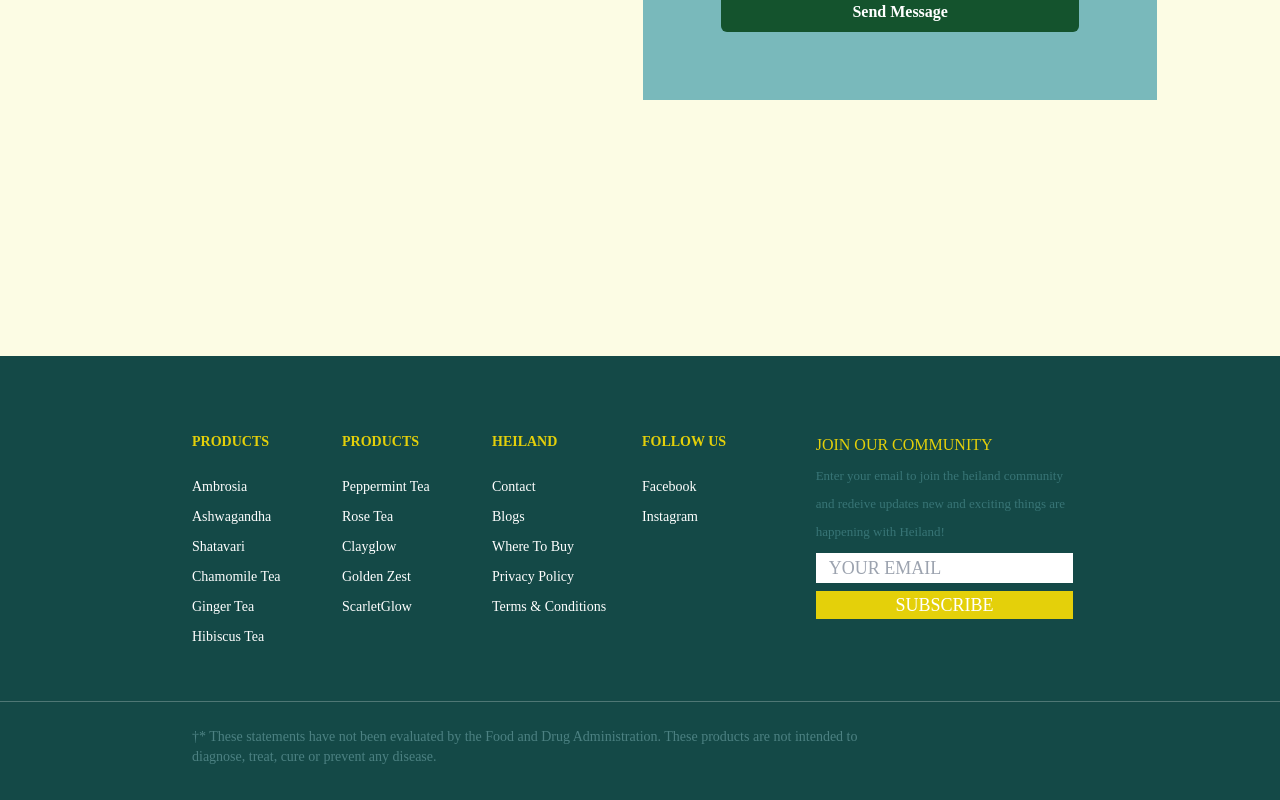
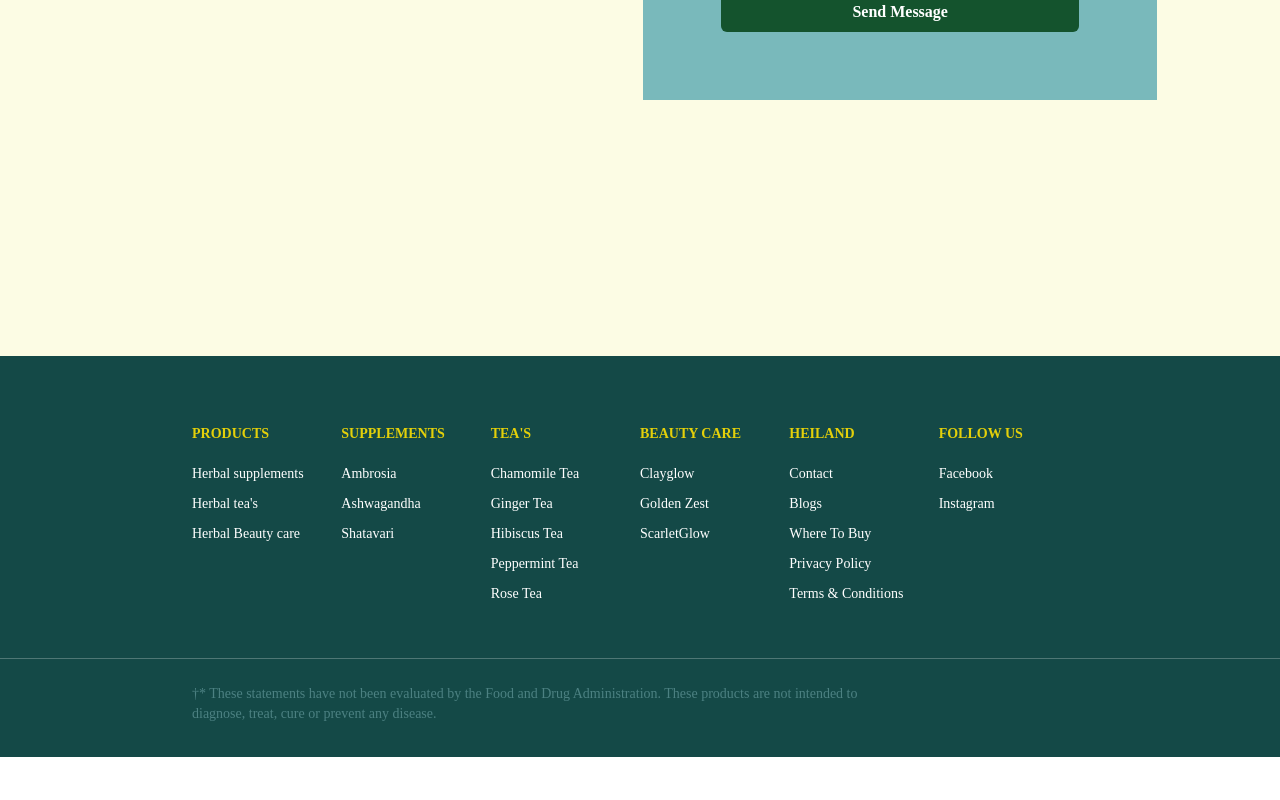
Before and after one commit to AmanPatel2003/Heiland, a React (Create React App) app: page /contact in a window 1280 px wide. Shown: the part 980-1780 px from the top of the page. After the commit the page ends 1737 px from the top, so only its background shows below. Built offline with nearby package versions, Linux system fonts and the light colour scheme.

Commit message:
commit on 25-01-24

```diff
--- a/src/components/Footer.js
+++ b/src/components/Footer.js
@@ -5,20 +5,35 @@
     <>
       <footer className=" h-full w-full text-lg bg-[#144947] ">
         <div className="w-full ">
-          <div className="h-full w-full flex  md:block sm:block xs:block justify-between pt-[70px] pb-[50px] px-[15%] lg:px-[6%] md:px-[15%] sm:px-[15%] xs:px-[10%] xl:px-[15%] ">
+          <div className="h-full w-full flex  md:block sm:block xs:block justify-between pt-[70px] pb-[50px] px-[15%] lg:px-[10%] md:px-[3%] sm:px-[15%] xs:px-[10%] xl:px-[15%] ">
             <div className="h-full w-full flex xl:justify-around">
-              <ul className="flex sm:w-full xs:w-full  sm:block xs:block ">
-                <div className="flex justify-around xs:w-full">
-                  <li
-                    className="w-[170px] lg:w-[150px] md:w-[35%
-                     sm:w-[40%] xs:w-[40%]"
-                  >
-                    <a
-                      href="/"
-                      className="text-[14px] text-[#e4d00a] font-semibold mb-[15%]"
-                    >
+              <ul className="grid grid-cols-2 sm:grid-cols-3 md:grid-cols-6 lg:grid-cols-6 xl:grid-cols-6 2xl:grid-cols-6 w-full ">
+                <li className="">
+                  <h1 className="text-[14px] text-[#e4d00a] font-semibold mb-[8%]">
                     PRODUCTS
+                  </h1>
+                  <ul className="mt-[15px]">
+                    <li>
+                      <a href="/supplement" className="text-white text-[14px]">
+                        Herbal supplements
                       </a>
+                    </li>
+                    <li>
+                      <a href="/tea" className="text-white text-[14px]">
+                        Herbal tea's
+                      </a>
+                    </li>
+                    <li>
+                      <a href="/beauty" className="text-white text-[14px]">
+                        Herbal Beauty care
+                      </a>
+                    </li>
+                  </ul>
+                </li>
+                <li className="">
+                  <h1 className="text-[14px] text-[#e4d00a] font-semibold mb-[8%]">
+                    SUPPLEMENTS
+                  </h1>
                   <ul className="mt-[15px]">
                     <li>
                       <a href="/ambrosia" className="text-white text-[14px]">
@@ -26,10 +41,7 @@
                       </a>
                     </li>
                     <li>
-                        <a
-                          href="/ashwagandha"
-                          className="text-white text-[14px]"
-                        >
+                      <a href="/ashwagandha" className="text-white text-[14px]">
                         Ashwagandha
                       </a>
                     </li>
@@ -38,6 +50,13 @@
                         Shatavari
                       </a>
                     </li>
+                  </ul>
+                </li>
+                <li className="xs:mt-7">
+                  <h1 className="text-[14px] text-[#e4d00a] font-semibold mb-[8%]">
+                    TEA'S
+                  </h1>
+                  <ul className="mt-[15px]">
                     <li>
                       <a href="/chamomile" className="text-white text-[14px]">
                         Chamomile Tea
@@ -53,21 +72,8 @@
                         Hibiscus Tea
                       </a>
                     </li>
-                    </ul>
-                  </li>
-                  <li className="w-[170px] lg:w-[150px] md:w-[35% sm:w-[40%] xs:w-[40%]">
-                    <a
-                      href="/"
-                      className="text-[14px] text-[#e4d00a] font-semibold mb-[8%]"
-                    >
-                      PRODUCTS
-                    </a>
-                    <ul className="mt-[15px]">
                     <li>
-                        <a
-                          href="/peppermint"
-                          className="text-white text-[14px]"
-                        >
+                      <a href="/peppermint" className="text-white text-[14px]">
                         Peppermint Tea
                       </a>
                     </li>
@@ -76,6 +82,14 @@
                         Rose Tea
                       </a>
                     </li>
+                  </ul>
+                </li>
+
+                <li className="xs:mt-7 sm:mt-7  ">
+                  <h1 className="text-[14px] text-[#e4d00a] font-semibold -[8%]">
+                    BEAUTY CARE
+                  </h1>
+                  <ul className="mt-[15px]">
                     <li>
                       <a href="/clayglow" className="text-white text-[14px]">
                         Clayglow
@@ -87,24 +101,17 @@
                       </a>
                     </li>
                     <li>
-                        <a
-                          href="/scarletglow"
-                          className="text-white text-[14px]"
-                        >
+                      <a href="/scarletglow" className="text-white text-[14px]">
                         ScarletGlow
                       </a>
                     </li>
                   </ul>
                 </li>
-                </div>
-                <div className="flex xs:justify-around sm:justify-around  xs:pt-[5%] sm:pt-[5%]">
-                  <li className="w-[170px] lg:w-[150px]  sm:w-[40%] xs:w-[40%] ">
-                    <a
-                      href="/"
-                      className="text-[14px] text-[#e4d00a] font-semibold -[8%]"
-                    >
+
+                <li className="xs:mt-7 sm:mt-7   ">
+                  <h1 className="text-[14px] text-[#e4d00a] font-semibold -[8%]">
                     HEILAND
-                    </a>
+                  </h1>
                   <ul className="mt-[15px]">
                     {/* <li>
                         <a href="/" className="text-white text-[14px]">
@@ -127,10 +134,7 @@
                       </a>
                     </li>
                     <li>
-                        <a
-                          href="/whereToBuy"
-                          className="text-white text-[14px]"
-                        >
+                      <a href="/whereToBuy" className="text-white text-[14px]">
                         Where To Buy
                       </a>
                     </li>
@@ -149,13 +153,10 @@
                     </li>
                   </ul>
                 </li>
-                  <li className=" w-[170px] lg:w-[150px] md:w-[35% sm:w-[40%] xs:w-[40%]">
-                    <a
-                      href="/"
-                      className="text-[14px] text-[#e4d00a] font-semibold "
-                    >
+                <li className=" xs:mt-7 sm:mt-7  ">
+                  <h1 className="text-[14px] text-[#e4d00a] font-semibold ">
                     FOLLOW US
-                    </a>
+                  </h1>
                   <ul className="mt-[15px]">
                     <li>
                       <a
@@ -177,33 +178,12 @@
                         <i className="fab fa-instagram" /> Instagram
                       </a>
                     </li>
-                      {/* <li>
-                        <a
-                          className="text-white text-[14px]"
-                          // target="_blank"
-                          rel="noopener"
-                          href="/"
-                        >
-                          <i className="fab fa-youtube" /> YouTube
-                        </a>
-                      </li>
-                      <li>
-                        <a
-                          className="text-white text-[14px]"
-                          // target="_blank"
-                          rel="noopener"
-                          href="/"
-                        >
-                          <i className="fab fa-tiktok" /> TikTok
-                        </a>
-                      </li> */}
                   </ul>
                 </li>
-                </div>
               </ul>
             </div>
 
-            <div className="flex justify-around md:pt-[10%] xs:pt-[5%] sm:pt-[5%] xl:pt-[1%]">
+            {/* <div className="flex justify-around md:pt-[10%] xs:pt-[5%] sm:pt-[5%] xl:pt-[1%]">
               <div className=" w-[35%] md:w-[90%] xs:w-[90%] sm:w-[90%] lg:w-[85%] xl:w-[90%] xl:pl-[3%] h-full ">
                 <h6 className="text-[#e4d00a] mb-[6%] xl:mb-[3%] xs:mb-[4%] sm:mb-[4%] text-[16px] ">
                   JOIN OUR COMMUNITY
@@ -227,7 +207,7 @@
                   </button>
                 </div>
               </div>
-            </div>
+            </div> */}
           </div>
           <hr className="text-white" />
 
--- a/src/pages/FirstPage.js
+++ b/src/pages/FirstPage.js
@@ -8,8 +8,8 @@
 import Supplement from "../img/Heiland/2Suplements/1Multi Setup/E4M.jpg";
 import Beauty from "../img/Heiland/3Skin Products/1MultiSetup/A1M.jpg";
 import Blog1 from "../img/Heiland/2Suplements/2Ambrosia/D1M.jpg";
+import Blog2 from "../img/Heiland/2Suplements/3Ashwagandha/B1.jpg";
 import Blog3 from "../img/Heiland/1Tea/2Rose/D1-M.jpg";
-import Blog2 from "../img/advices/Blog2.jpg";
 import Blog4 from "../img/advices/Blog4.jpg";
 import Blog5 from "../img/advices/Blog5.jpg";
 import logo1 from "../img/logos/logo1.png";
@@ -50,7 +50,7 @@
         className="   py-[19%]   w-full  px-[15%] lg:px-[15%] md:px-[10%] sm:px-[5%] xs:px-[5%]   h-[100vh]  bg-cover bg-no-repeat bg-center   "
         style={{ backgroundImage: `url(${main2})` }}
       >
-        <div className=" h-full xs:mr-[0%] sm:mr-[40%] mr-[50%] ">
+        <div className=" h-full xs:mr-[0%] sm:mr-[40%] mr-[50%] flex flex-col justify-center ">
           <h1 className="text-3xl xs:text-2xl font-bold   pb-[4%] text-white ">
             Embrace nature for a healthier you with heiland
           </h1>
@@ -69,7 +69,7 @@
             masks, allows you to unlock your inner vitality the natural way.
             Embrace a healthier, more vibrant you with the power of nature
           </p> */}
-          <div className="mt-[2%] xs:mt-[3%]  ">
+          <div className="mt-[10%] xs:mt-[11%]  ">
             <a
               href="/supplement"
               className="px-[3%] py-[1%] bg-transparen bg-gray-700  text font-medium border  text-white"
--- a/src/pages/PageEight.js
+++ b/src/pages/PageEight.js
@@ -19,13 +19,12 @@
               Contact Us
             </h3>
             <p className="text-[15px] font-semibold">
-              500 Willow Tree Road <br />
-              Leonia, NJ 0705 <br />
-              United States <br />
-              Phone: + 1201-944-2311
+              D/601, Avenue 144,
               <br />
-              Phone: + 1 877-765-4274 <br />
-              Fax: +1 201-944-7351
+              New Rajendra nagar, <br />
+              Raipur, Chhattisgarh <br />
+              India <br />
+
             </p>
             <h5 className="font-bold my-[3%]">international inquires</h5>
             <a href="/" className="text-green-700 font-bold">
```
Also changed, not shown: src/pages/blogs/Blog1.js (+5 -5 lines), src/pages/blogs/Blog2.js (+5 -5 lines), src/pages/blogs/Blog3.js (+4 -4 lines), src/pages/blogs/Blog5.js (+4 -4 lines), src/pages/blogs/Blog6.js (+4 -4 lines), 2 other files (tests, documents, lock files or other folders). Lines whose indentation alone changed are shown as unchanged.
